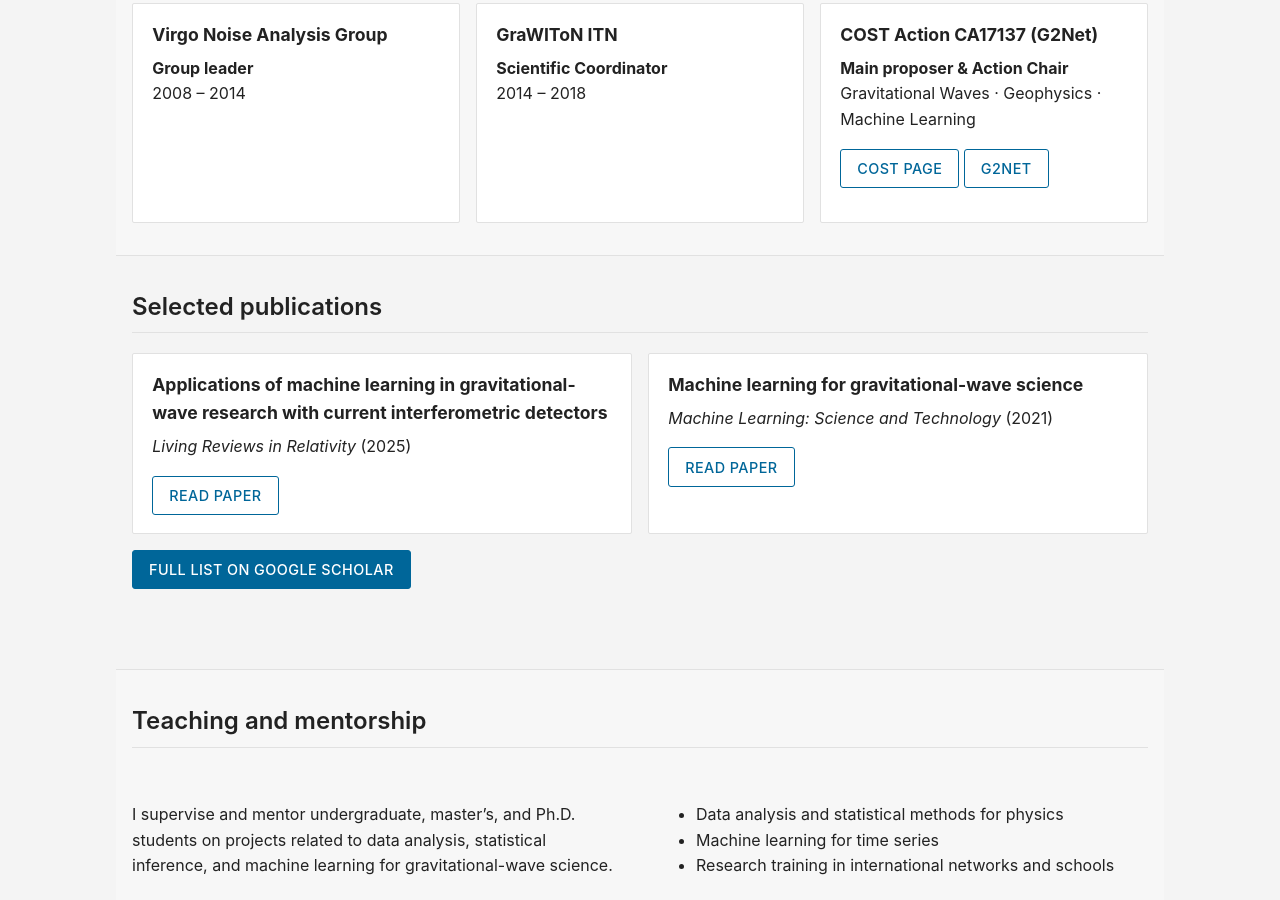
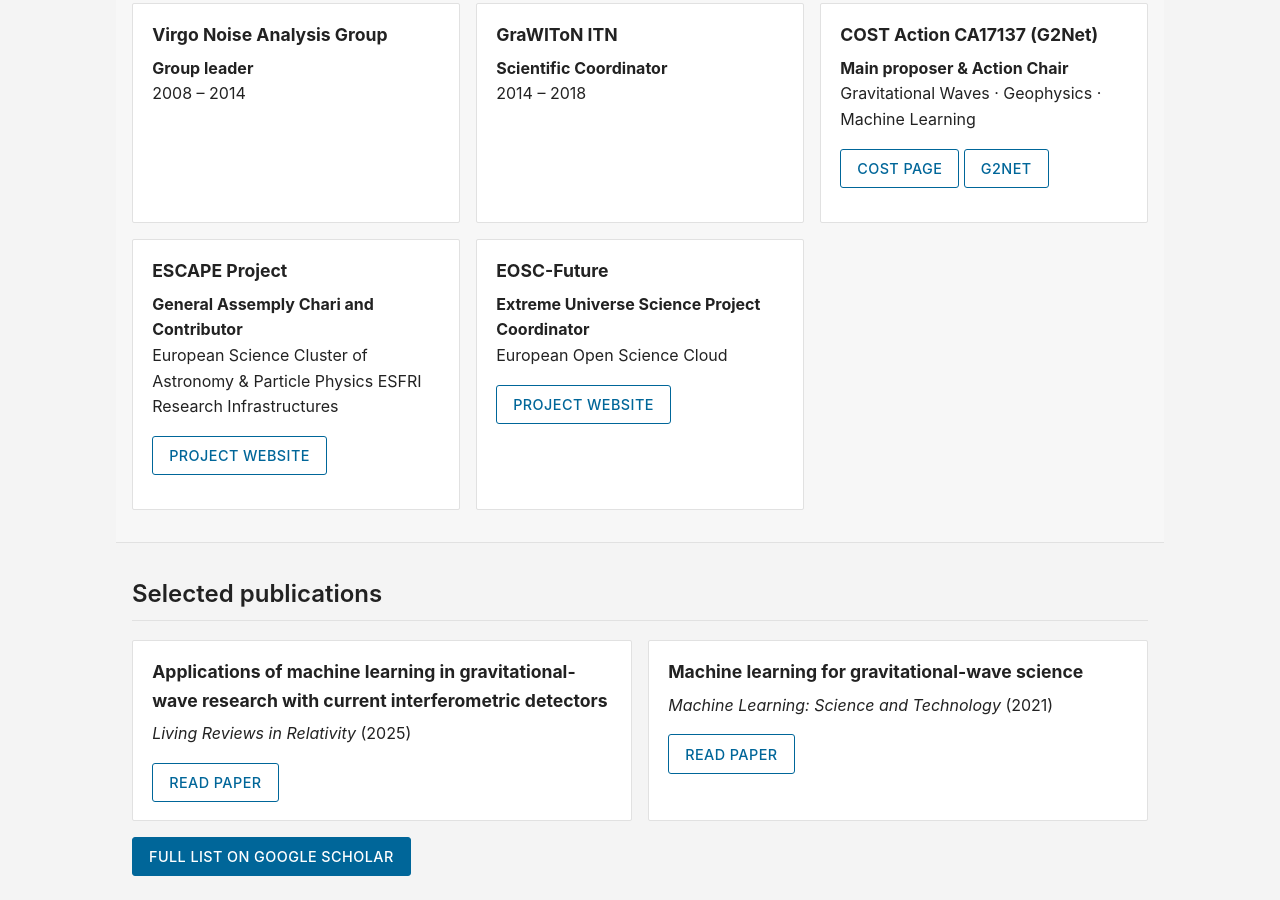
Before and after one commit to elenacuoco/elenacuoco.github.io, a Jekyll site: the page built from index.md, in a window 1280 px wide and 900 px high, scrolled down 1441 px. Built offline with Jekyll 4.4.1, drawn with Linux system fonts in a browser that asks for light colours.

Commit message:
modified content

```diff
--- a/index.md
+++ b/index.md
@@ -113,6 +113,32 @@ title: Home
         <a class="btn btn-secondary" href="https://www.g2net.eu/" target="_blank" rel="noopener">G2Net</a>
       </p>
     </div>
+
+    <div class="feature-card">
+      <h3>ESCAPE Project</h3>
+      <p>
+        <strong>General Assemply Chari and Contributor</strong><br>
+        European Science Cluster of Astronomy &amp; Particle Physics ESFRI Research Infrastructures
+      </p>
+      <p>
+        <a class="btn btn-secondary" href="https://projectescape.eu/" target="_blank" rel="noopener">
+          Project website
+        </a>
+      </p>
+    </div>
+
+    <div class="feature-card">
+      <h3>EOSC-Future</h3>
+      <p>
+        <strong>Extreme Universe Science Project Coordinator</strong><br>
+        European Open Science Cloud
+      </p>
+      <p>
+        <a class="btn btn-secondary" href="https://eoscfuture.eu/data/the-extreme-universe-and-gravitational-waves/" target="_blank" rel="noopener">
+          Project website
+        </a>
+      </p>
+    </div>
   </div>
 </section>
 
@@ -181,7 +207,11 @@ title: Home
   </p>
 
   <p>
-    <a class="btn btn-secondary" href="https://www.unibo.it/sitoweb/elena.cuoco/en" target="_blank" rel="noopener">University of Bologna profile</a>
-    <a class="btn btn-secondary" href="https://www.linkedin.com/in/elenacuoco/" target="_blank" rel="noopener">LinkedIn</a>
+    <a class="btn btn-secondary" href="https://www.unibo.it/sitoweb/elena.cuoco/en" target="_blank" rel="noopener">
+      University of Bologna profile
+    </a>
+    <a class="btn btn-secondary" href="https://www.linkedin.com/in/elenacuoco/" target="_blank" rel="noopener">
+      LinkedIn
+    </a>
   </p>
 </section>
```
